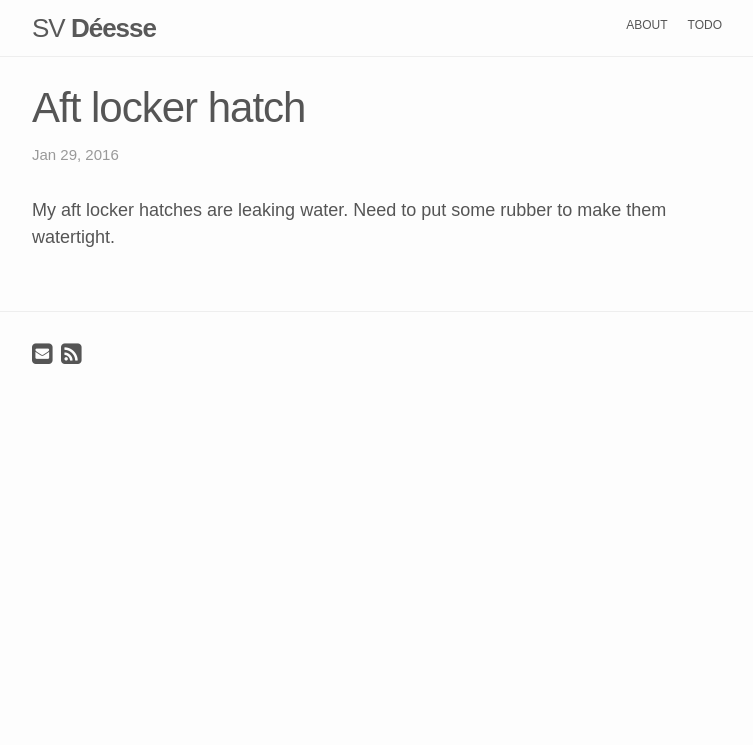
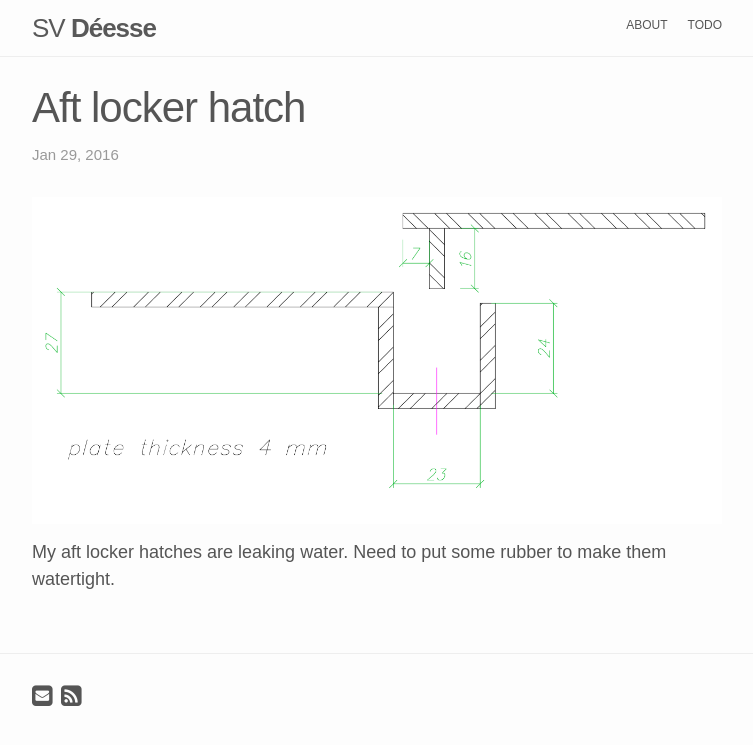
Before and after one commit to xslim/svdeesse.com, a Jekyll site: the page built from _posts/2016-01-29-aft-locker-hatch.md, in a window 1280 px wide. Shown: the top 745 px of the page, without its empty margins (263-1016 px from the left). Built offline with Jekyll 4.4.1, drawn with Linux system fonts in a browser that asks for light colours; Markdown is read by kramdown in place of the engine named in the settings; comment, search, counter and statistics services are not loaded.

Commit message:
Updated 2016-01-29-aft-locker-hatch.md

```diff
--- a/_posts/2016-01-29-aft-locker-hatch.md
+++ b/_posts/2016-01-29-aft-locker-hatch.md
@@ -6,5 +6,6 @@ title: Aft locker hatch
 ---
 
 
+![Aft locker hatch]({{site.baseurl}}/images/aft_hatch.png)
 
 My aft locker hatches are leaking water. Need to put some rubber to make them watertight.
```
